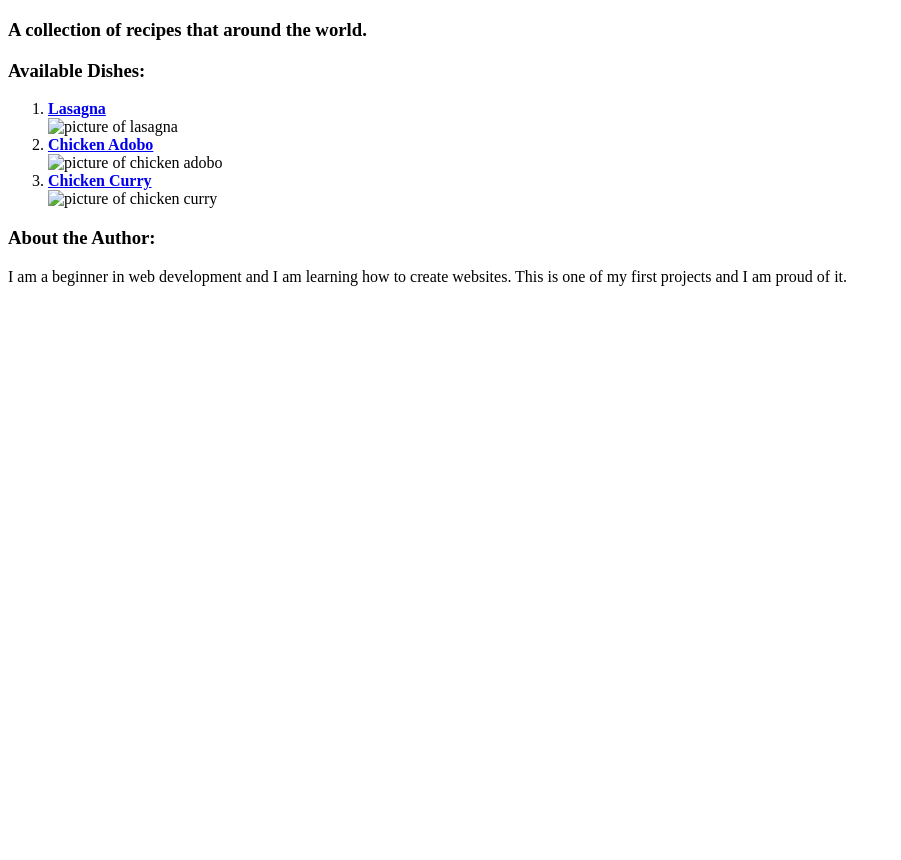
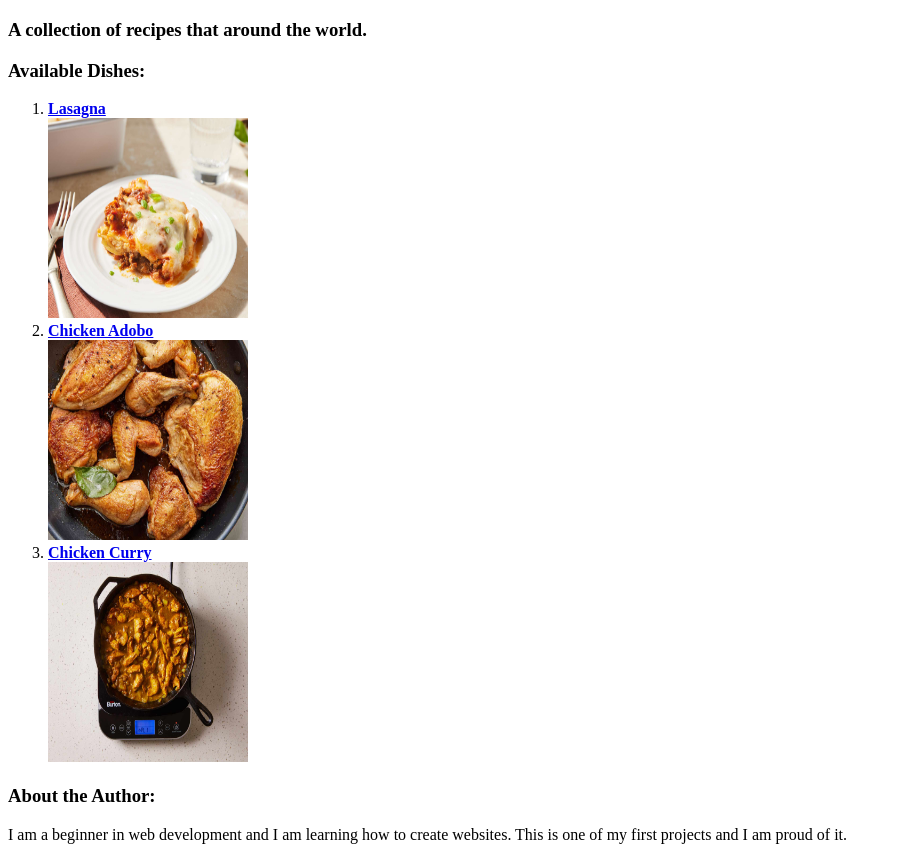
Before and after one commit to Everwander0327/Recipe-Book, a plain HTML site: page index.html in a window 1280 px wide. Shown: the part 61-921 px from the top of the page, without its empty margins (0-901 px from the left). Before the commit the page ends 800 px from the top, so only its background shows below. Drawn offline with Linux system fonts and the light colour scheme; the site is published under a folder, as on GitHub Pages, so addresses that start at the root find nothing.

Commit message:
fix the file paths from absolute paths to relative paths in able to work in github pages.

```diff
--- a/index.html
+++ b/index.html
@@ -10,12 +10,12 @@
     <h3>A collection of recipes that around the world. </h3>
     <h3>Available Dishes:</h3>
     <ol>
-        <li><a href="/recipes/lasagna.html" target="_self" rel="nnoreferrer"><strong>Lasagna</strong></a></li>
-        <img src="/img/lasagna.jpeg" alt="picture of lasagna" height="200" width="200">
-        <li><a href="/recipes/chicken-adobo.html" target="_self" rel="nnoreferrer"><strong>Chicken Adobo</strong></a></li>
-        <img src="/img/chicken-adobo.jpg" alt="picture of chicken adobo" height="200" width="200">
-        <li><a href="/recipes/chicken-curry.html" target="_self" rel="nnoreferrer"><strong>Chicken Curry</strong></a></li>
-        <img src="/img/chicken-curry.jpg" alt="picture of chicken curry" height="200" width="200">
+        <li><a href="recipes/lasagna.html" target="_self" rel="nnoreferrer"><strong>Lasagna</strong></a></li>
+        <img src="img/lasagna.jpeg" alt="picture of lasagna" height="200" width="200">
+        <li><a href="recipes/chicken-adobo.html" target="_self" rel="nnoreferrer"><strong>Chicken Adobo</strong></a></li>
+        <img src="img/chicken-adobo.jpg" alt="picture of chicken adobo" height="200" width="200">
+        <li><a href="recipes/chicken-curry.html" target="_self" rel="nnoreferrer"><strong>Chicken Curry</strong></a></li>
+        <img src="img/chicken-curry.jpg" alt="picture of chicken curry" height="200" width="200">
     </ol>
     <h3>About the Author: </h3>
     <p>I am a beginner in web development and I am learning how to create websites. This is one of my first projects and I am proud of it.</p>
```
Also changed, not shown: recipes/chicken-adobo.html (+1 -1 lines), recipes/chicken-curry.html (+1 -1 lines), recipes/lasagna.html (+1 -1 lines).
